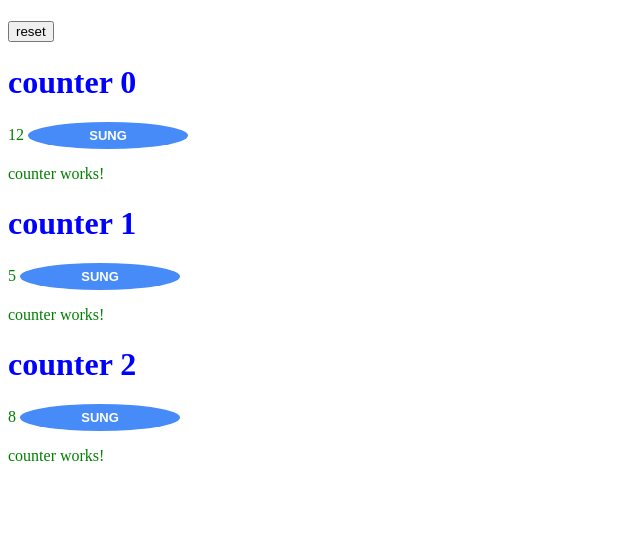
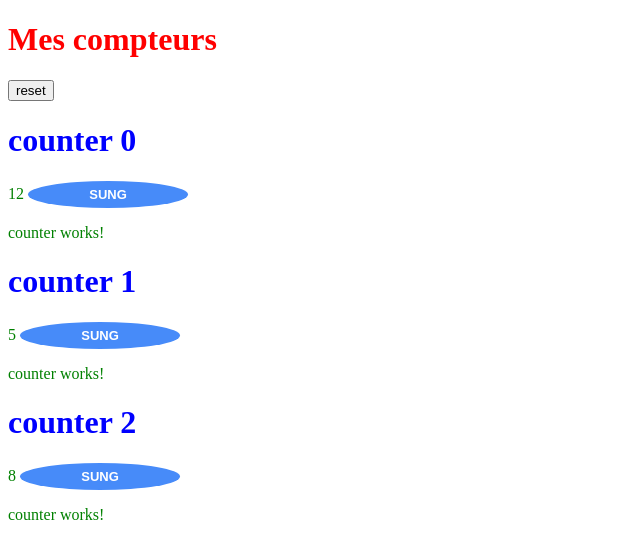
Before and after one commit to Fabiensamj/projet-front-2019, an Angular app: page / in a window 1280 px wide. Shown: the top 558 px of the page, without its empty margins (0-640 px from the left). Built offline with nearby package versions, Linux system fonts and the light colour scheme.

Commit message:
Update app.component.html

```diff
--- a/src/app/app.component.html
+++ b/src/app/app.component.html
@@ -1,4 +1,4 @@
-<h1>{{title}}</h1>
+<h1>Mes compteurs</h1>
 
 <button (click)="reset()">reset</button>
 <app-counter [position]="0" ></app-counter>
```
